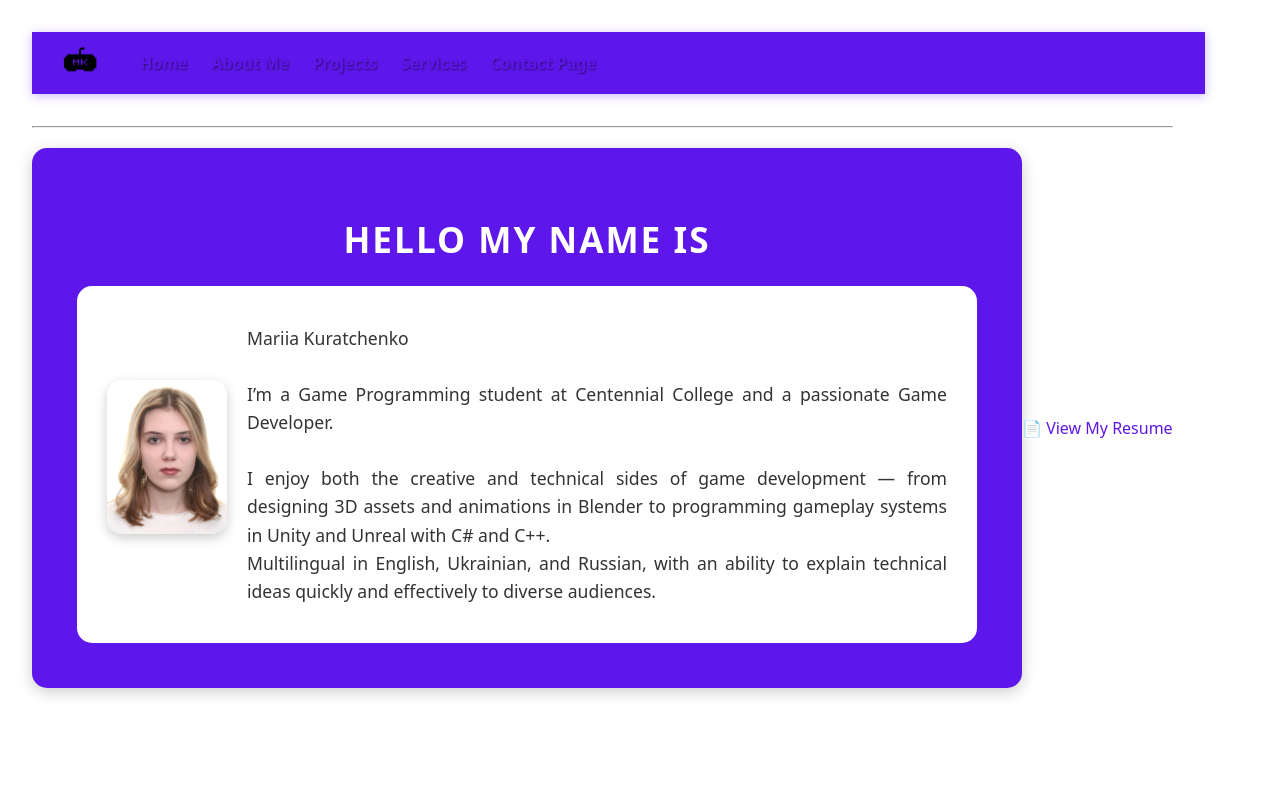
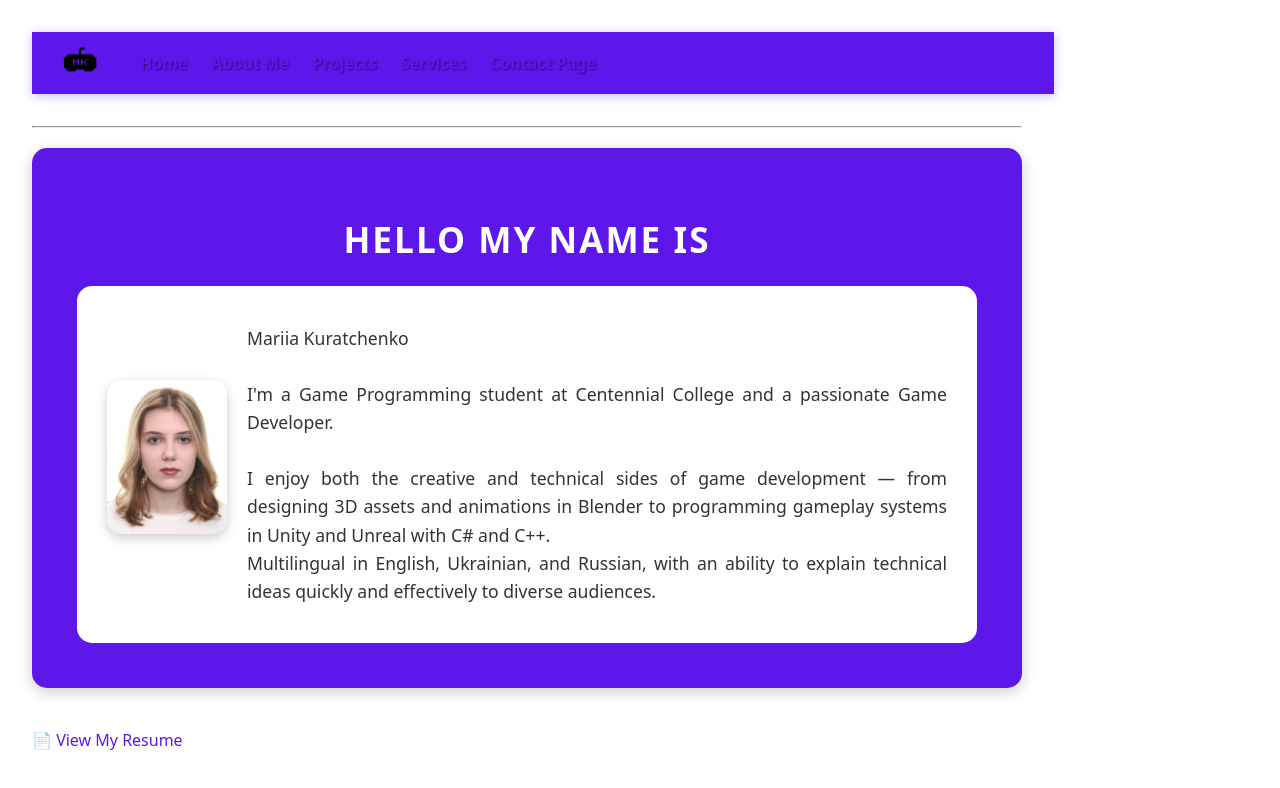
Before and after one commit to mariiakuratchenko/portfolio, a React (Vite) app: page /aboutme in a window 1280 px wide. Shown: the top 788 px of the page. Built offline with nearby package versions, Linux system fonts and the light colour scheme.

Commit message:
Fix JSX structure and move resume link outside container

```diff
--- a/src/components/AboutMe.jsx
+++ b/src/components/AboutMe.jsx
@@ -3,6 +3,7 @@ import "./CSS/aboutme.css";
 
 function AboutMe() {
   return (
+    <>
       <div className="aboutme-container">
         <div className="hellomynameisbig-box">
           <h3 className="aboutme-title">HELLO MY NAME IS</h3>
@@ -12,14 +13,16 @@ function AboutMe() {
               <p className="aboutme-description">
                   Mariia Kuratchenko<br/><br/>
 
-                I’m a Game Programming student at Centennial College and a passionate Game Developer.  <br/>
+                  I'm a Game Programming student at Centennial College and a passionate Game Developer.  <br/>
                   <br/>I enjoy both the creative and technical sides of game development — from designing 3D assets and animations in Blender to programming gameplay systems in Unity and Unreal with C# and C++.
                   <br/>Multilingual in English, Ukrainian, and Russian, with an ability to explain technical ideas quickly and effectively to diverse audiences.
               </p>
             </div>
           </div>
         </div>
+      </div>
 
+      <div className="resume-container">
         <a
           href="https://drive.google.com/file/d/1JD--ZDgnz20jETI-OKQrQMVzu-egqM6X/view?usp=sharing"
           target="_blank"
@@ -29,6 +32,7 @@ function AboutMe() {
           📄 View My Resume
         </a>
       </div>
+    </>
   );
 }
 
--- a/src/components/CSS/home.css
+++ b/src/components/CSS/home.css
@@ -1,4 +1,8 @@
 .home-container {
+    margin-top: 20px;
+}
+
+.resume-container {
     margin-top: 20px;
 }
 
```
Lines whose indentation alone changed are shown as unchanged.
